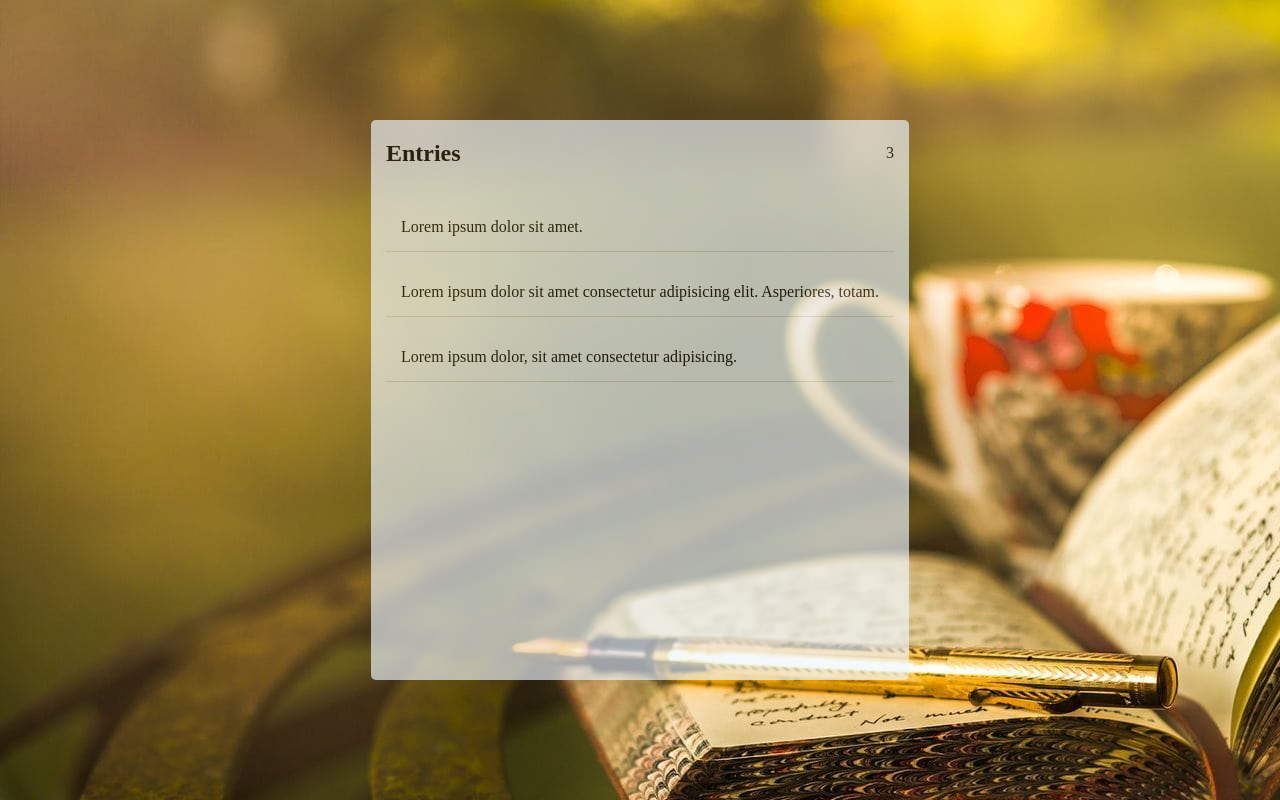
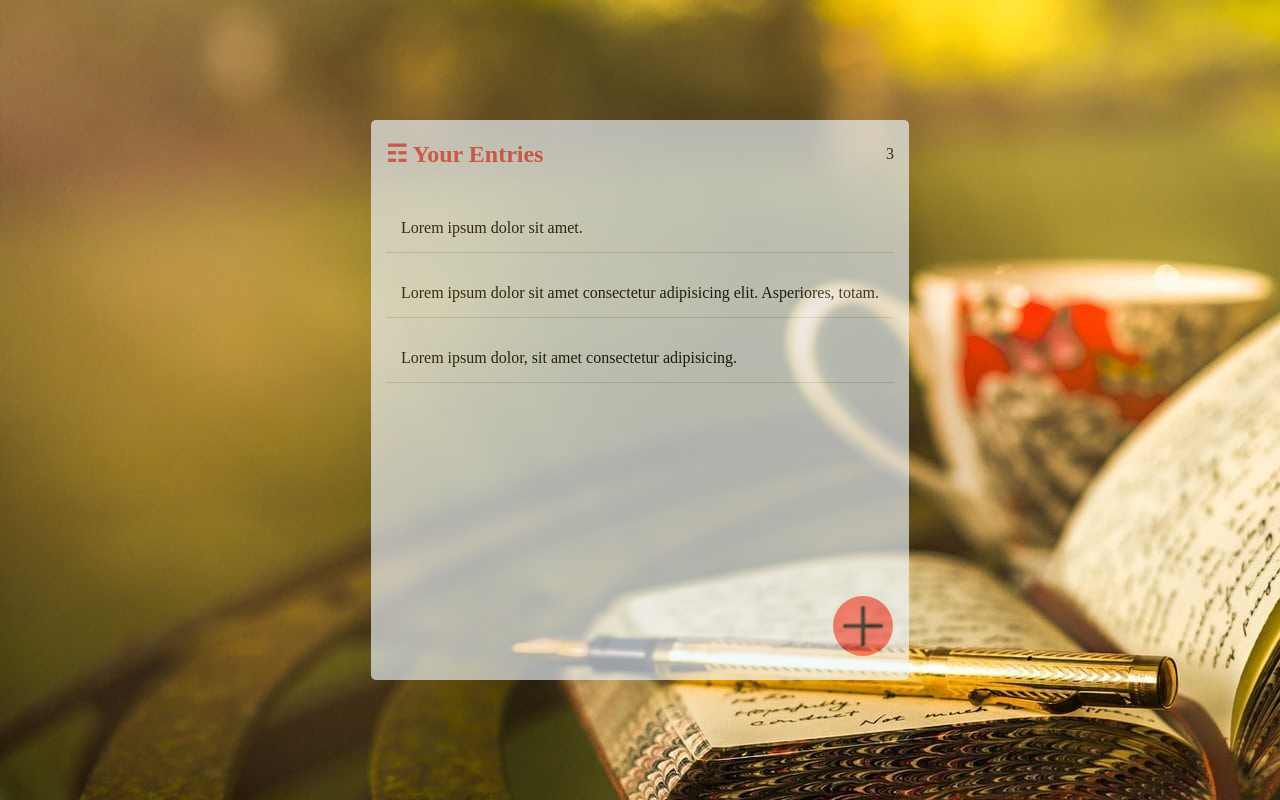
Before and after one commit to ashutosh2712/Diary-frontend, a React (Vite) app: page / in a window 1280 px wide. Built offline with nearby package versions, Linux system fonts and the light colour scheme.

Commit message:
icon additions and few refactor

```diff
--- a/src/pages/diaryentries/DiaryEntries.jsx
+++ b/src/pages/diaryentries/DiaryEntries.jsx
@@ -1,12 +1,13 @@
 import React from "react";
 import "./diaryentries.css";
 import { Link } from "react-router-dom";
+import Add from "../../assets/add.png";
 const DiaryEntries = () => {
   return (
     <div className="diaryEntriesContainer">
       <div className="diaryEntriesWrapper">
         <div className="diaryEntriesHeader">
-          <h2>Entries</h2>
+          <h2 className="diaryEntriesTitle">&#9782; Your Entries</h2>
           <p>3</p>
         </div>
         <div className="diaryEntriesList">
@@ -25,6 +26,9 @@ const DiaryEntries = () => {
             </p>
           </Link>
         </div>
+        <Link to="/entries" className="button-float">
+          <img src={Add} alt="" className="button-img" />
+        </Link>
       </div>
     </div>
   );
--- a/src/pages/diaryentries/diaryentries.css
+++ b/src/pages/diaryentries/diaryentries.css
@@ -12,8 +12,9 @@
   opacity: 0.65;
   display: flex;
   flex-direction: column;
-  overflow-y: auto;
+  overflow: auto;
   border-radius: 5px;
+  position: relative;
 }
 
 .diaryEntriesHeader {
@@ -21,6 +22,12 @@
   justify-content: space-between;
   align-items: center;
   margin: 0 15px 0 15px;
+}
+
+.diaryEntriesTitle {
+  font-family: cursive;
+  color: #f65757;
+  font-weight: bolder;
 }
 
 .diaryEntriesList {
@@ -41,3 +48,21 @@
   text-decoration: none;
   color: inherit;
 }
+
+.button-float {
+  position: absolute;
+  bottom: 24px;
+  right: 16px;
+  height: 60px;
+  width: 60px;
+  background-color: #f65757;
+  border-radius: 50%;
+  display: flex;
+  align-items: center;
+  justify-content: center;
+}
+
+.button-img {
+  width: 48px;
+  height: 48px;
+}
--- a/src/pages/diaryentry/DiaryEntry.jsx
+++ b/src/pages/diaryentry/DiaryEntry.jsx
@@ -1,11 +1,12 @@
 import React from "react";
 import "./diaryentry.css";
+import LeftArrow from "../../assets/leftArrow.png";
 const DiaryEntry = () => {
   return (
     <div className="diaryEntryContainer">
       <div className="diaryEntryWrapper">
         <div className="diaryEntryHeader">
-          <div className="backEntry">Back</div>
+          <img src={LeftArrow} className="backEntry" />
           <div className="doneEntry">Done</div>
         </div>
         <div className="diaryBody">
--- a/src/pages/diaryentry/diaryentry.css
+++ b/src/pages/diaryentry/diaryentry.css
@@ -22,6 +22,19 @@
   margin: 15px 15px 0 15px;
 }
 
+.doneEntry {
+  font-family: cursive;
+  color: #f65757;
+
+  font-size: 20px;
+  font-weight: bold;
+}
+
+.doneEntry:hover,
+.backEntry:hover {
+  color: green;
+}
+
 .diaryBody {
   display: flex;
   flex-direction: column;
```
Also changed, not shown: src/assets/add.png (added), src/assets/leftArrow.png (added).
